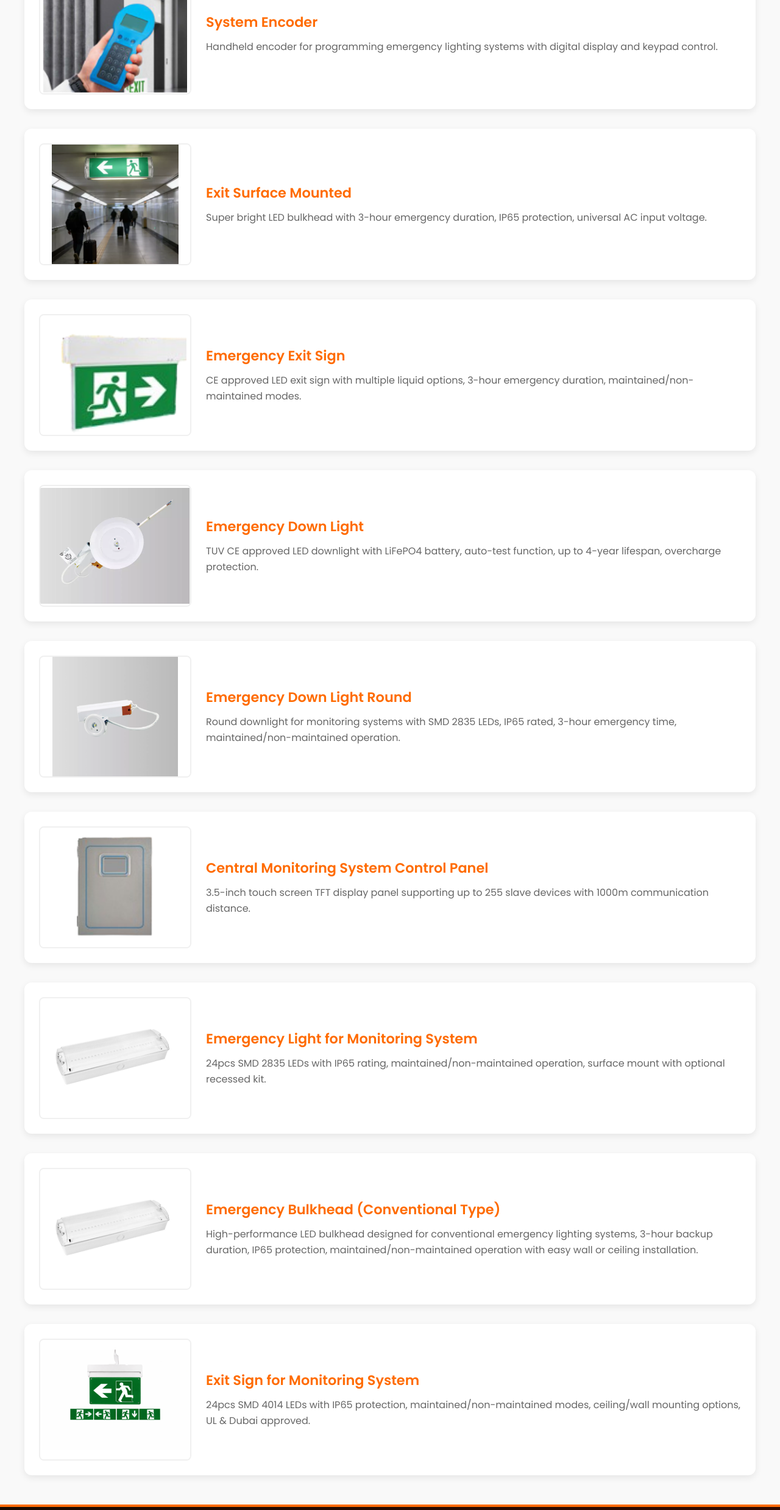
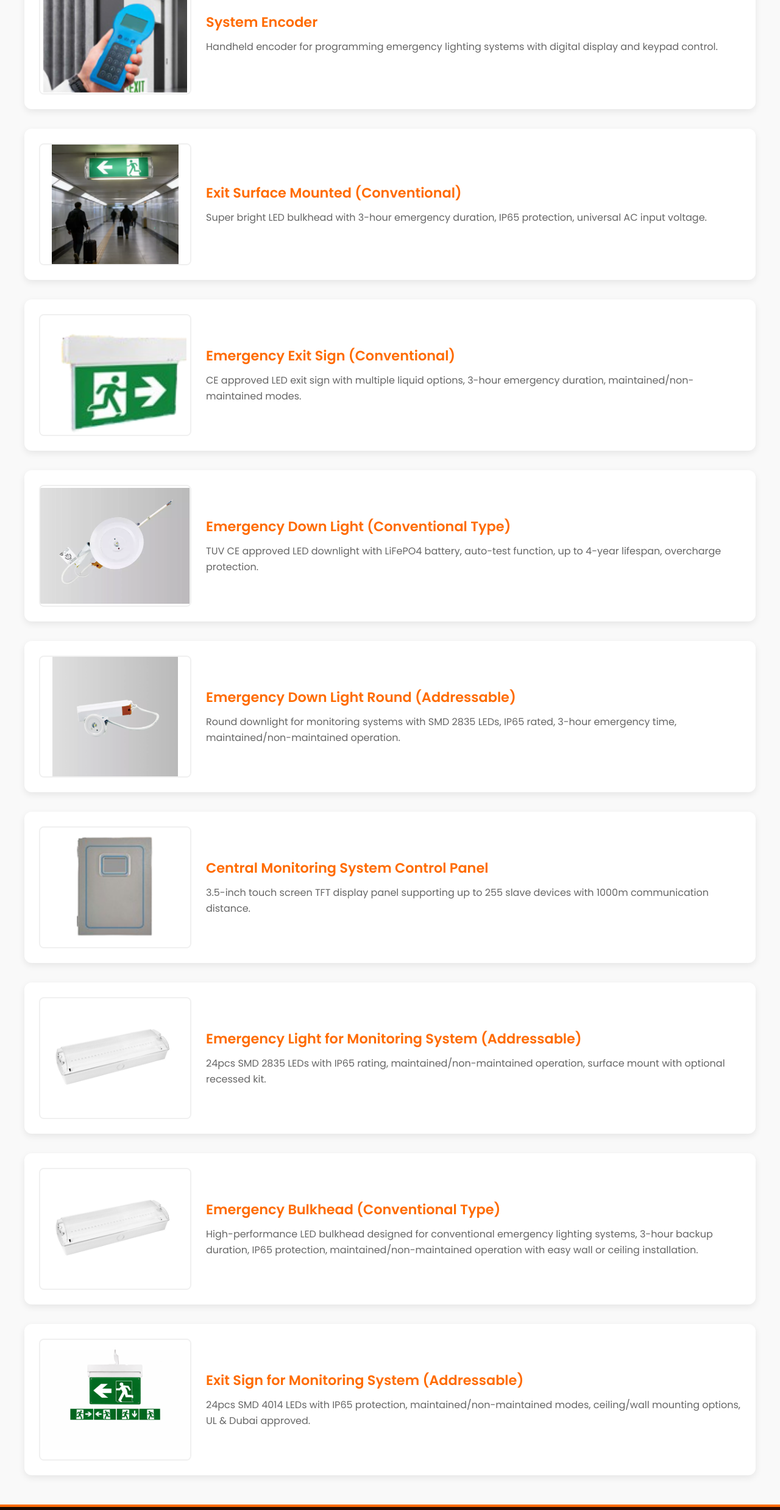
Before and after one commit to JITHIN-Ji/AL-BURINY-COMPANY, a React (Vite) app: page /emergency-lighting-systems in a window 1280 px wide. Shown: the part 772-3248 px from the top of the page at 61% size. Built offline with nearby package versions, Linux system fonts and the light colour scheme.

Commit message:
add new catalogue

```diff
--- a/src/pages/emergencylight.jsx
+++ b/src/pages/emergencylight.jsx
@@ -43,22 +43,22 @@ const EmergencyLightingSystems = () => {
     image: "/emergency1.png"
   },
   {
-    title: " Exit Surface Mounted ",
+    title: " Exit Surface Mounted (Conventional)",
     description: "Super bright LED bulkhead with 3-hour emergency duration, IP65 protection, universal AC input voltage.",
     image: "/emergency2.png"
   },
   {
-    title: "Emergency Exit Sign",
+    title: "Emergency Exit Sign (Conventional)",
     description: "CE approved LED exit sign with multiple liquid options, 3-hour emergency duration, maintained/non-maintained modes.",
     image: "/emergency3.png"
   },
   {
-    title: "Emergency Down Light",
+    title: "Emergency Down Light (Conventional Type)",
     description: "TUV CE approved LED downlight with LiFePO4 battery, auto-test function, up to 4-year lifespan, overcharge protection.",
     image: "/emergency4.png"
   },
   {
-    title: "Emergency Down Light Round",
+    title: "Emergency Down Light Round (Addressable)",
     description: "Round downlight for monitoring systems with SMD 2835 LEDs, IP65 rated, 3-hour emergency time, maintained/non-maintained operation.",
     image: "/emergency5.png"
   },
@@ -68,7 +68,7 @@ const EmergencyLightingSystems = () => {
     image: "/emergency6.png"
   },
   {
-    title: "Emergency Light for Monitoring System",
+    title: "Emergency Light for Monitoring System (Addressable)",
     description: "24pcs SMD 2835 LEDs with IP65 rating, maintained/non-maintained operation, surface mount with optional recessed kit.",
     image: "/emergency8.png"
   },
@@ -79,7 +79,7 @@ const EmergencyLightingSystems = () => {
     image: "/emergency8.png"
   },
   {
-    title: "Exit Sign for Monitoring System",
+    title: "Exit Sign for Monitoring System (Addressable)",
     description: "24pcs SMD 4014 LEDs with IP65 protection, maintained/non-maintained modes, ceiling/wall mounting options, UL & Dubai approved.",
     image: "/emergency7.png"
   }
--- a/src/pages/freefighting.jsx
+++ b/src/pages/freefighting.jsx
@@ -27,7 +27,7 @@ const FireFightingEquipment = () => {
   const handleDownloadCatalogue = () => {
     // Create a temporary anchor element to trigger download
     const link = document.createElement('a');
-    const pdfFileName = "firefighting-systems.pdf";
+    const pdfFileName = "FIREX-PRODUCT-CATALOGUE.pdf";
     link.href = `/${pdfFileName}`;
     link.download = pdfFileName;
     link.target = '_blank';
@@ -129,7 +129,7 @@ const FireFightingEquipment = () => {
                     fontSize: "1rem",
                     fontWeight: 600
                   }}>
-                    FIREX-UK
+                    FIREX-UAE
                   </span>
                 </div>
               </div>
```
Also changed, not shown: 2 other files (tests, documents, lock files or other folders).
